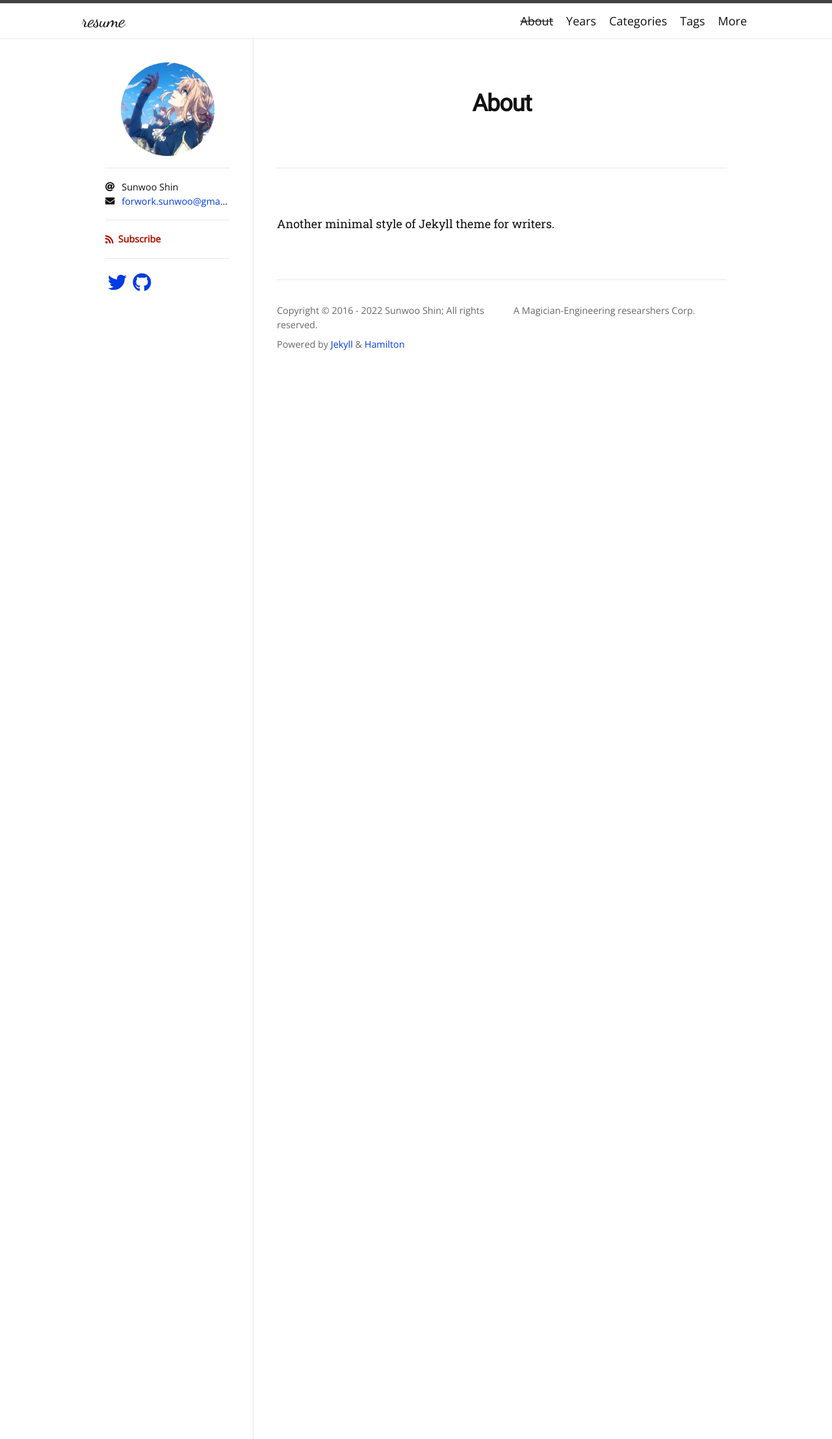
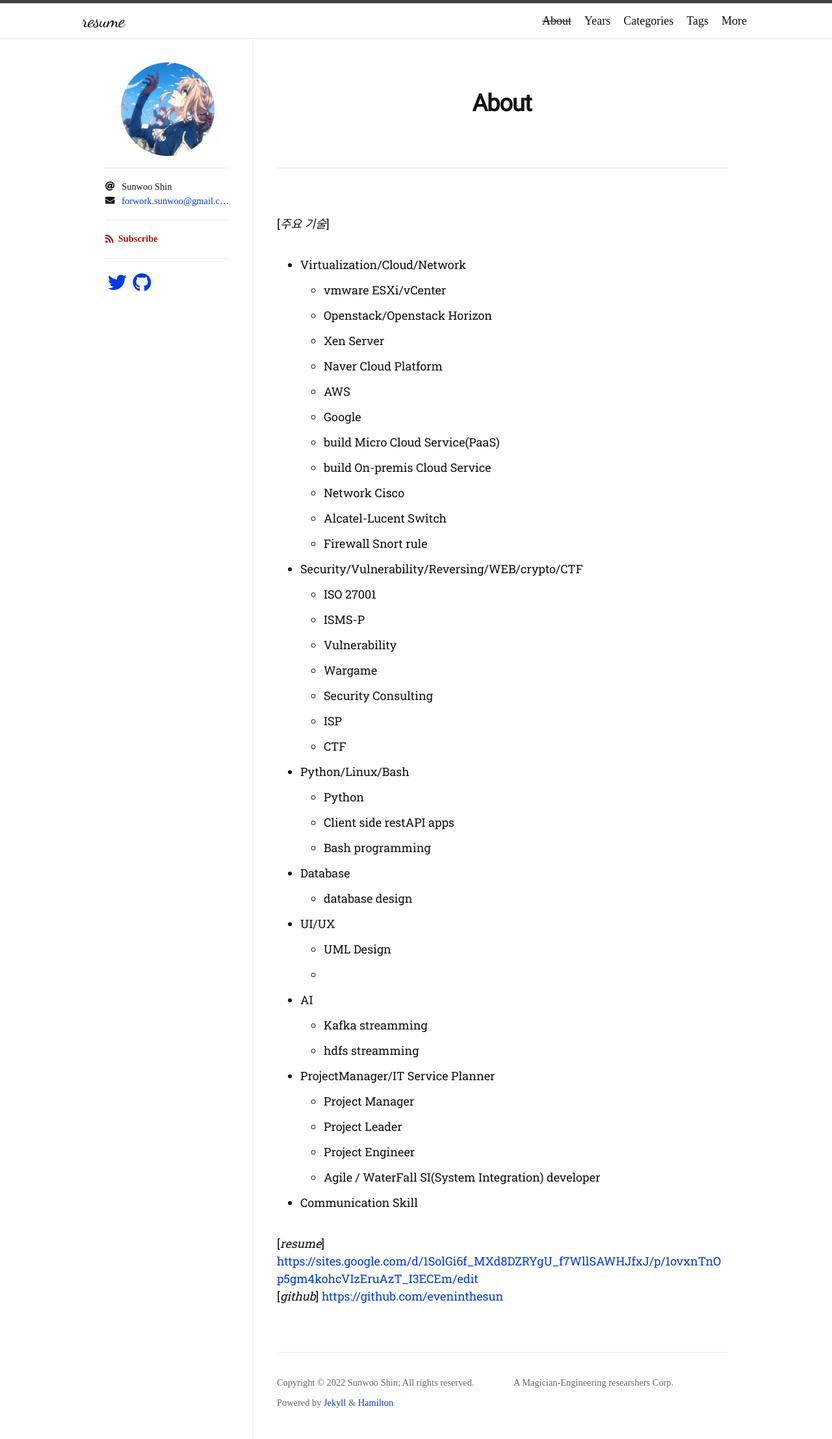
Before and after one commit to eveninthesun/eveninthesun.github.io, a Jekyll site: the page built from about.md, in a window 1280 px wide. Shown: the whole page at 65% size. Built offline with Jekyll 4.4.1, drawn with Linux system fonts in a browser that asks for light colours; nearby versions of some CDN libraries; some web fonts are replaced.

Commit message:
01-03 1일1포스트

```diff
--- a/about.md
+++ b/about.md
@@ -4,4 +4,46 @@ title: About
 permalink: /about/
 ---
 
-Another minimal style of Jekyll theme for writers.
+
+[*주요 기술*]
+- Virtualization/Cloud/Network
+  - vmware ESXi/vCenter
+  - Openstack/Openstack Horizon
+  - Xen Server
+  - Naver Cloud Platform
+  - AWS
+  - Google
+  - build Micro Cloud Service(PaaS)
+  - build On-premis Cloud Service
+  - Network Cisco
+  - Alcatel-Lucent Switch
+  - Firewall Snort rule
+- Security/Vulnerability/Reversing/WEB/crypto/CTF
+  - ISO 27001
+  - ISMS-P
+  - Vulnerability
+  - Wargame
+  - Security Consulting
+  - ISP
+  - CTF
+- Python/Linux/Bash
+  - Python
+  - Client side restAPI apps
+  - Bash programming
+- Database
+  - database design
+- UI/UX
+  - UML Design
+  -
+- AI
+  - Kafka streamming
+  - hdfs streamming
+- ProjectManager/IT Service Planner
+  - Project Manager
+  - Project Leader
+  - Project Engineer
+  - Agile / WaterFall SI(System Integration) developer
+- Communication Skill
+
+[*resume*] <https://sites.google.com/d/1SolGi6f_MXd8DZRYgU_f7WllSAWHJfxJ/p/1ovxnTnOp5gm4kohcVIzEruAzT_I3ECEm/edit>
+[*github*] <https://github.com/eveninthesun>
--- a/assets/css/main.scss
+++ b/assets/css/main.scss
@@ -2,3 +2,14 @@
 ---
 
 @import "hamilton/main";
+@import url('https://fonts.googleapis.com/css2?family=Nanum+Myeongjo&display=swap');
+
+@font-face {
+	font-family: 'Nanum Myeongjo KR';
+	src: url('https://fonts.googleapis.com/css2?family=Nanum+Myeongjo&display=swap');	font-weight: normal;
+	font-style: normal;
+}
+
+body {
+	font-family: 'Nanum Myeongjo KR';
+}
```
Also changed, not shown: _posts/2016-01-11-task-item-list.md (deleted, +0 -23 lines), _posts/2016-05-19-super-short-article.md (deleted, +0 -7 lines), _posts/2016-05-20-my-example-post.md (deleted, +0 -12 lines), _posts/2016-05-20-super-long-article.md (deleted, +0 -11 lines), _posts/2016-05-20-this-post-demonstrates-post-content-styles.md (deleted, +0 -116 lines), _posts/2016-05-20-welcome-to-jekyll.md (deleted, +0 -22 lines), _posts/2022-01-01-ssw_first_post.md (+19 -6 lines), _posts/2022-01-03-welcome-to-jekyll.markdown (deleted, +0 -29 lines).
